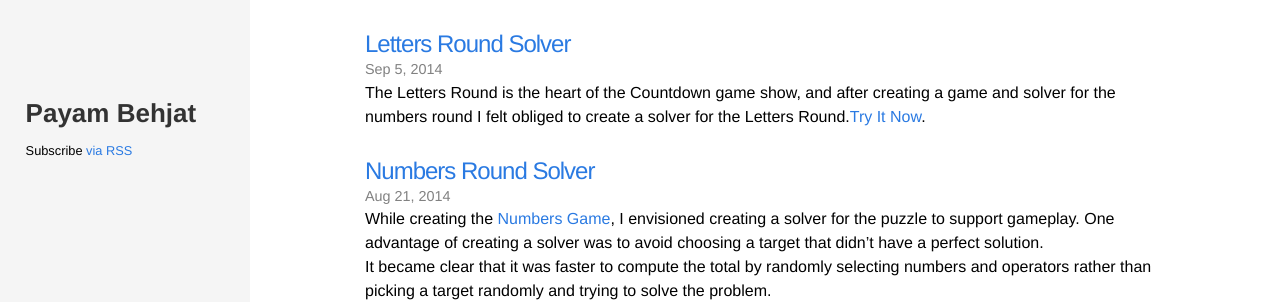
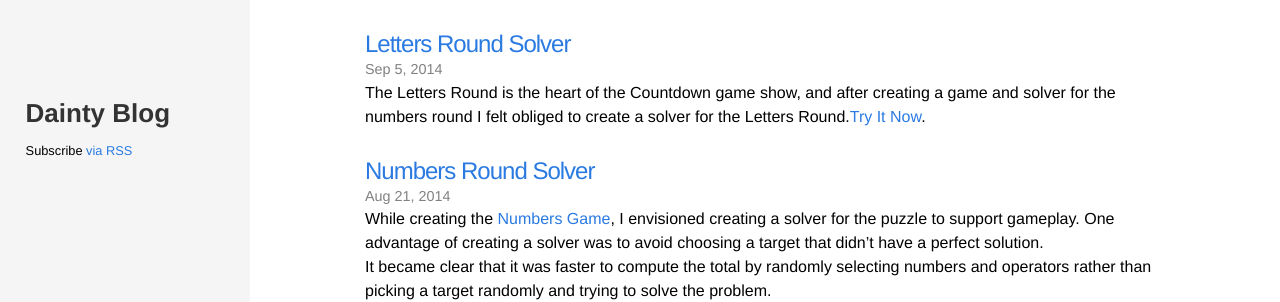
Before and after one commit to PayamBen/PayamBen.github.io, a Jekyll site: the page built from index.html, in a window 1280 px wide. Shown: the part 275-577 px from the top of the page. Built offline with Jekyll 4.4.1, drawn with Linux system fonts in a browser that asks for light colours.

Commit message:
Update _config.yml

```diff
--- a/_config.yml
+++ b/_config.yml
@@ -1,5 +1,5 @@
 # Site settings
-title: Payam Behjat
+title: Dainty Blog
 email:
 description: "My Pet Projects"
 baseurl: ""
```
